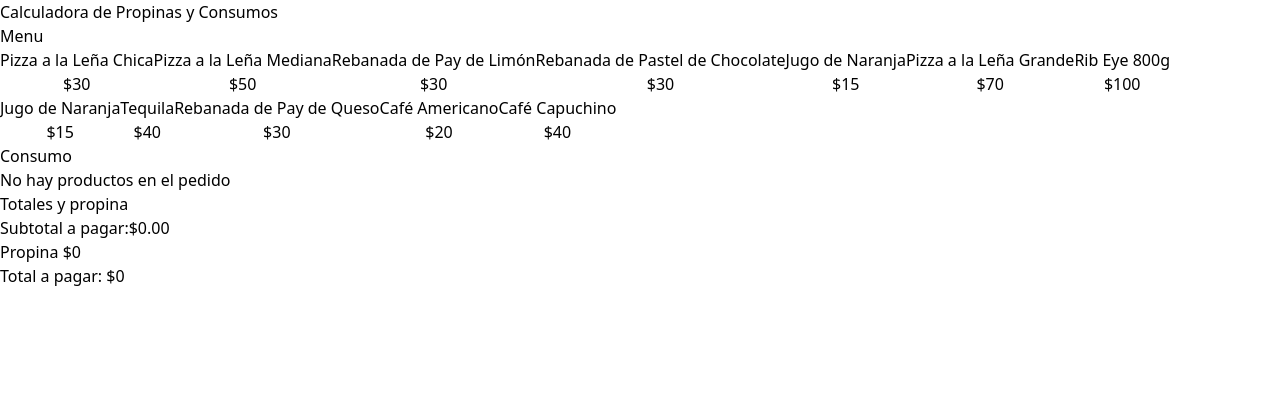
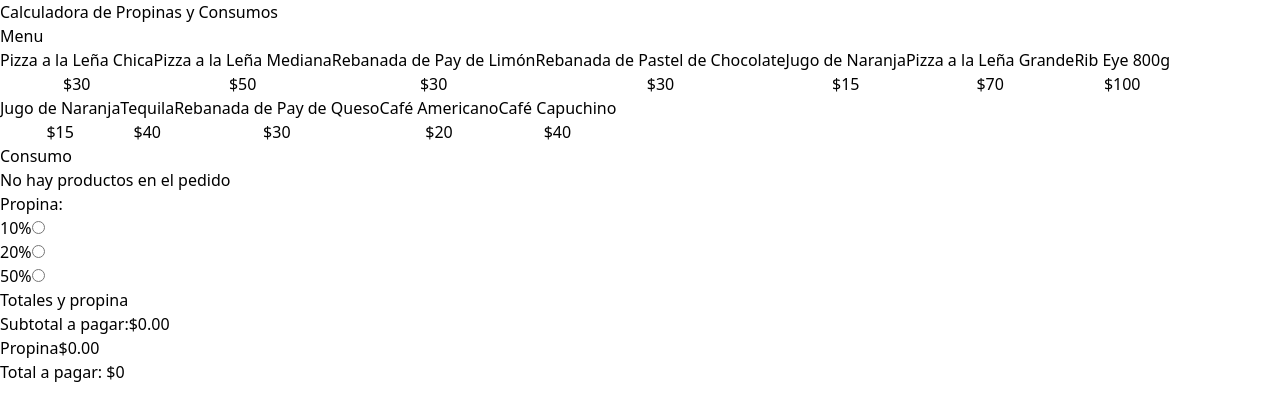
Before and after one commit to javiDEV-entei/calculadora-propinas-ts-react, a React (Vite) app: page / in a window 1280 px wide. Shown: the top 420 px of the page. Built offline with nearby package versions, Linux system fonts and the light colour scheme.

Commit message:
calcular propina add
se agrego la funcion para calcular la propina y se muestra su valor en pantalla

```diff
--- a/src/App.tsx
+++ b/src/App.tsx
@@ -1,17 +1,15 @@
 import MenuItem from "./components/MenuItem"
 import OrderContents from "./components/OrderContents";
 import OrderTotals from './components/OrderTotals';
+import TipPercentageForm from './components/TipPercentageForm';
 import { menuItems } from './data/db';
 import useOrder from './hooks/useOrder';
 
 
 
-
-
-
 function App() {
 
-  const {order, addItem, removeItem} = useOrder()
+  const {order, addItem, removeItem, tip, setTip } = useOrder()
 
 
 
@@ -46,8 +44,19 @@
             order={order}
             removeItem={removeItem}
           />
+
+
+
+          <TipPercentageForm
+            setTip={setTip}
+
+          />
+
+
+
           <OrderTotals
             order ={order}
+            tip={tip}
           />
 
 
--- a/src/components/OrderTotals.tsx
+++ b/src/components/OrderTotals.tsx
@@ -7,12 +7,14 @@
 
 type OrderTotalsProps = {
     order: OrderItem[]
+    tip: number
 
 }
 
-export default function OrderTotals({order}: OrderTotalsProps) {
+export default function OrderTotals({order, tip}: OrderTotalsProps) {
 
     const subtotalAmount = useMemo(()=>order.reduce((total, item) => total + (item.quantity * item.price),0),[order])
+    const tipAmount = useMemo(() => subtotalAmount *tip, [tip, order])
   return (
     <>
     <div className="space-y-3">
@@ -22,7 +24,7 @@
         <span className="font-bold">{formatCurrency(subtotalAmount)}</span>
         </p>
         <p>Propina
-        <span className="font-bold"> $0</span>
+        <span className="font-bold">{formatCurrency(tipAmount)}</span>
         </p>
         <p>Total a pagar:
         <span className="font-bold"> $0</span>
--- /dev/null
+++ b/src/components/TipPercentageForm.tsx
@@ -0,0 +1,50 @@
+const tipOptions = [
+    {
+      id: 'tip-10',
+      value: .10,
+      label: '10%'
+    },
+    {
+      id: 'tip-20',
+      value: .20,
+      label: '20%'
+    },
+    {
+      id: 'tip-50',
+      value: .50,
+      label: '50%'
+    },
+  ]
+
+  type TipPercentageFormProps = {
+
+    setTip: React.Dispatch<React.SetStateAction<number>>
+  }
+
+
+export default function TipPercentageForm({setTip}: TipPercentageFormProps) {
+  return (
+    <div>
+        <h3 className="font-black text-2xl">Propina:</h3>
+
+        <form action="">
+        {tipOptions.map(tip =>(
+
+            <div key = {tip.id} className="flex gap-2">
+                <label htmlFor={tip.id}>{tip.label}</label>
+                <input
+                type="radio"
+                id = {tip.id}
+                name="tip"
+                value={tip.value}
+                onChange={e => setTip(+e.target.value)}
+                />
+
+            </div>
+
+        ))}
+
+        </form>
+    </div>
+  )
+}
--- a/src/hooks/useOrder.ts
+++ b/src/hooks/useOrder.ts
@@ -5,6 +5,7 @@
 export default function useOrder() {
 
     const [order, setOrder] = useState<OrderItem[]>([])
+    const [tip, setTip] = useState(0)
 
 
         const addItem = (item:MenuItem) =>{
@@ -31,6 +32,8 @@
 
     return {
         order,
+        tip,
+        setTip,
         addItem,
         removeItem
 
```
